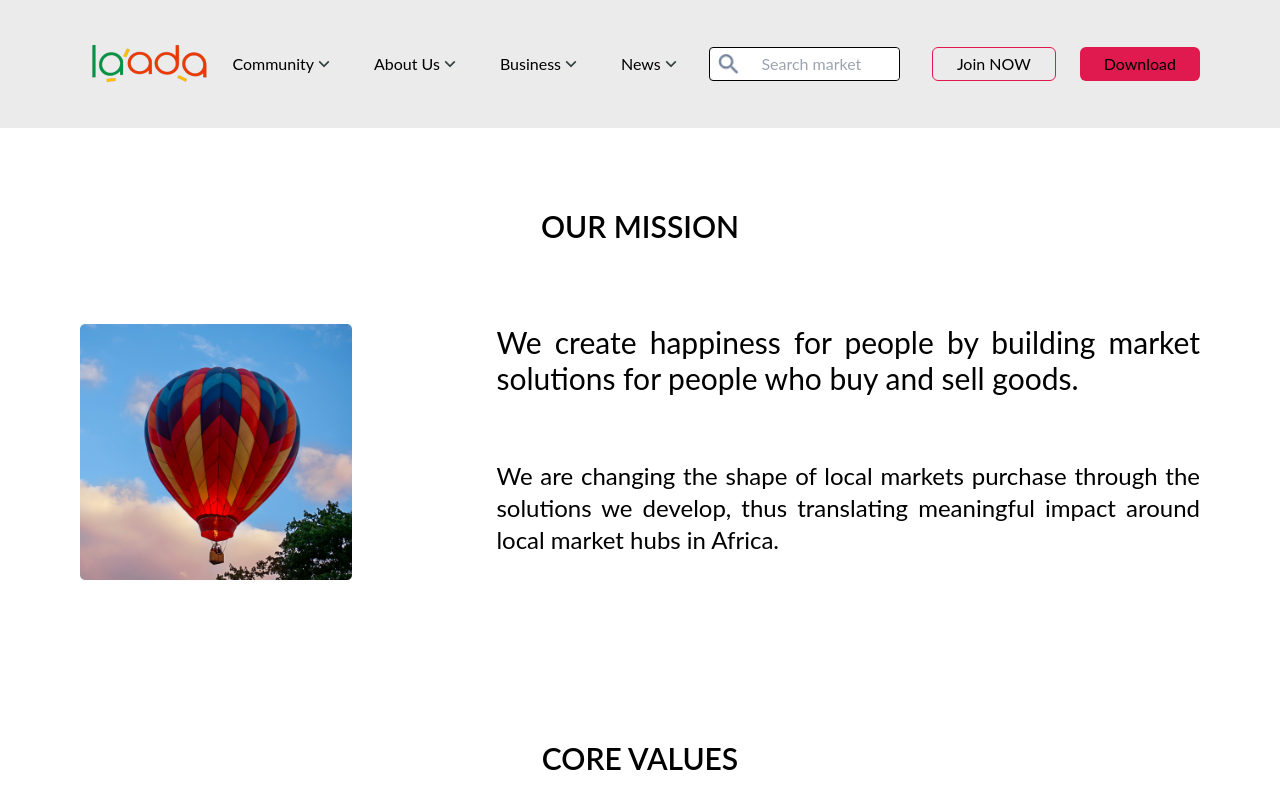
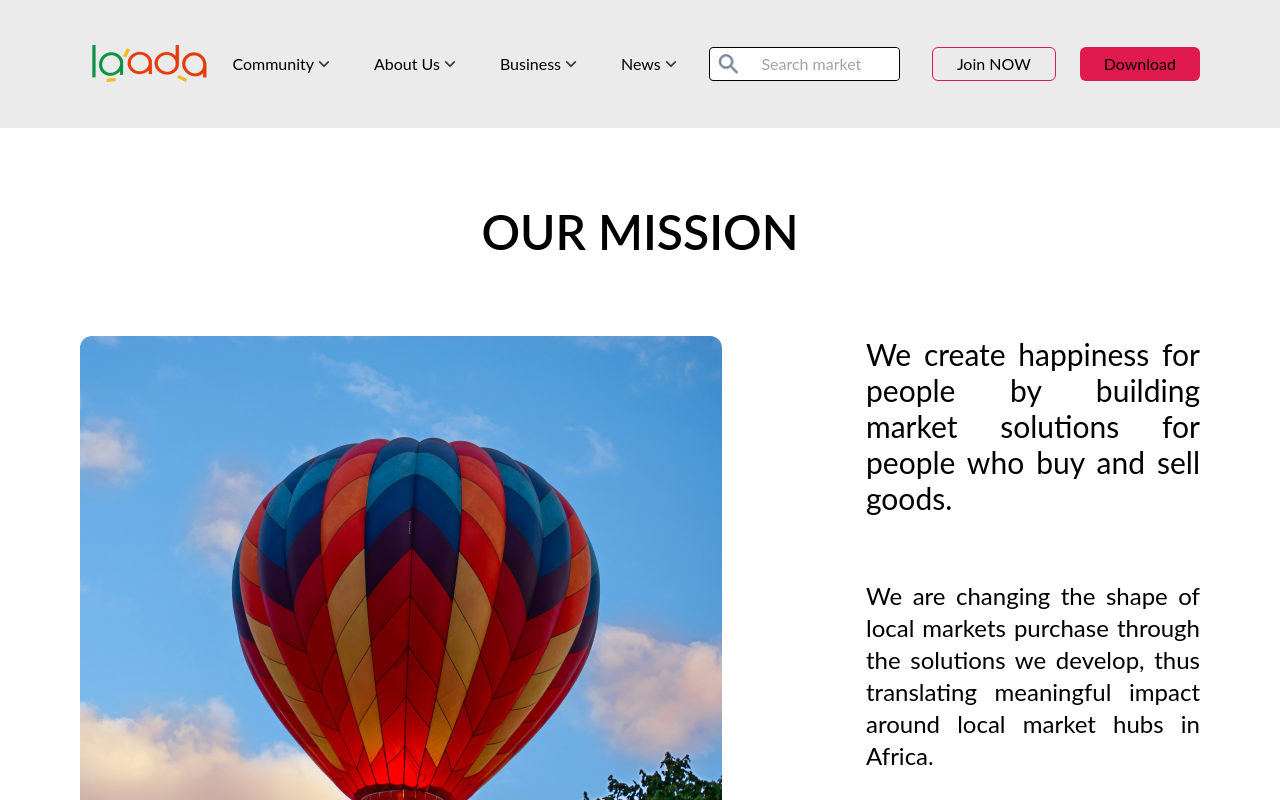
Before and after one commit to dettah/laada, a React (Vite) app: page /about in a window 1280 px wide. Shown: the top 800 px of the page. Built offline with nearby package versions, Linux system fonts and the light colour scheme.

Commit message:
change landing

```diff
--- a/data.js
+++ b/data.js
@@ -118,7 +118,7 @@ export const topMarkets = [
         id: 1,
         name: "Abuja Village Market",
         address: "Ahmadu Bello, Abuja NG",
-        marketImage: "https://images.pexels.com/photos/15658432/pexels-photo-15658432/free-photo-of-people-on-a-local-food-market.jpeg?auto=compress&cs=tinysrgb&w=1260&h=750&dpr=1",
+        marketImage: "https://images.pexels.com/photos/20418848/pexels-photo-20418848.jpeg",
 
     },
     {
--- a/src/pages/About/Statement.jsx
+++ b/src/pages/About/Statement.jsx
@@ -57,13 +57,13 @@ const Statement = () => {
         <div>
             <section className='w-full'>
 
-                <h3 className=' text-3xl font-semibold my-20 text-center '>OUR MISSION</h3>
+                <h3 className=' text-5xl font-semibold my-20 text-center '>OUR MISSION</h3>
                 <div className='px-10 md:px-20 md:flex gap-36 w-full'>
 
                     {/* <div className='px-20 flex gap-36'> */}
-                    <div>
-                        <img src={balloon} alt="" className='md:w-[642px]  ' />
-                    </div>
+
+                        <img src={balloon} alt="" className='w-[642px]  ' />
+
                     <div className='text-justify '>
                         <h3 className=' text-3xl mb-16 '>
                             We create happiness for people by building market solutions for people who buy and sell goods.
```
